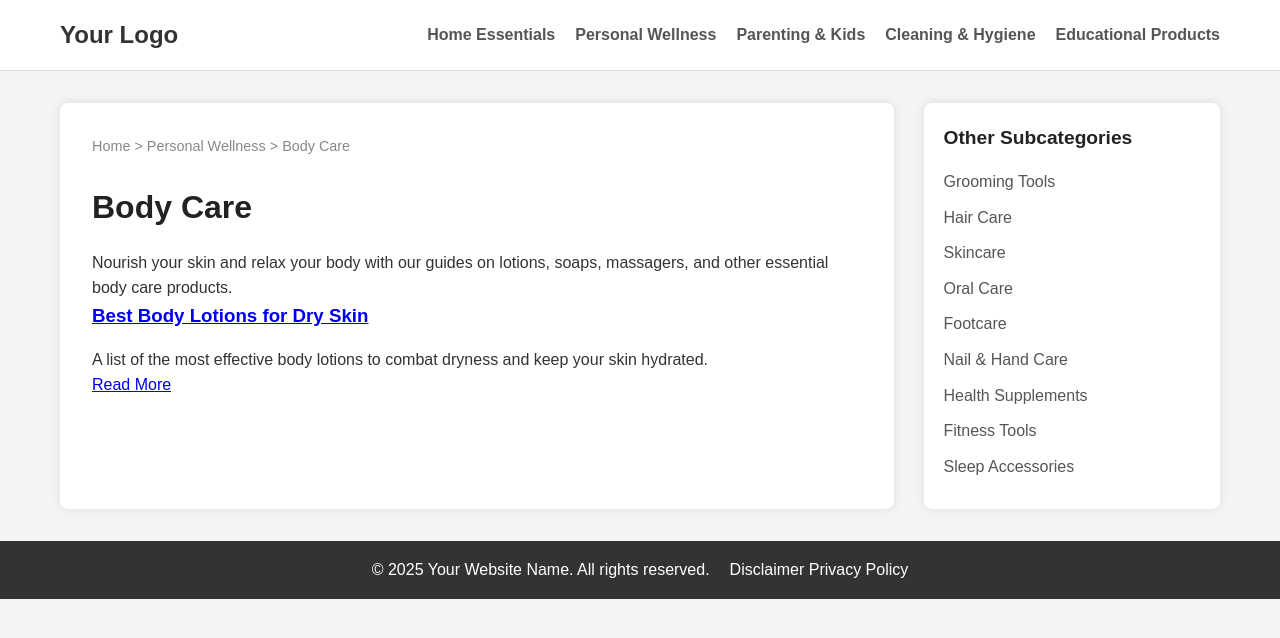
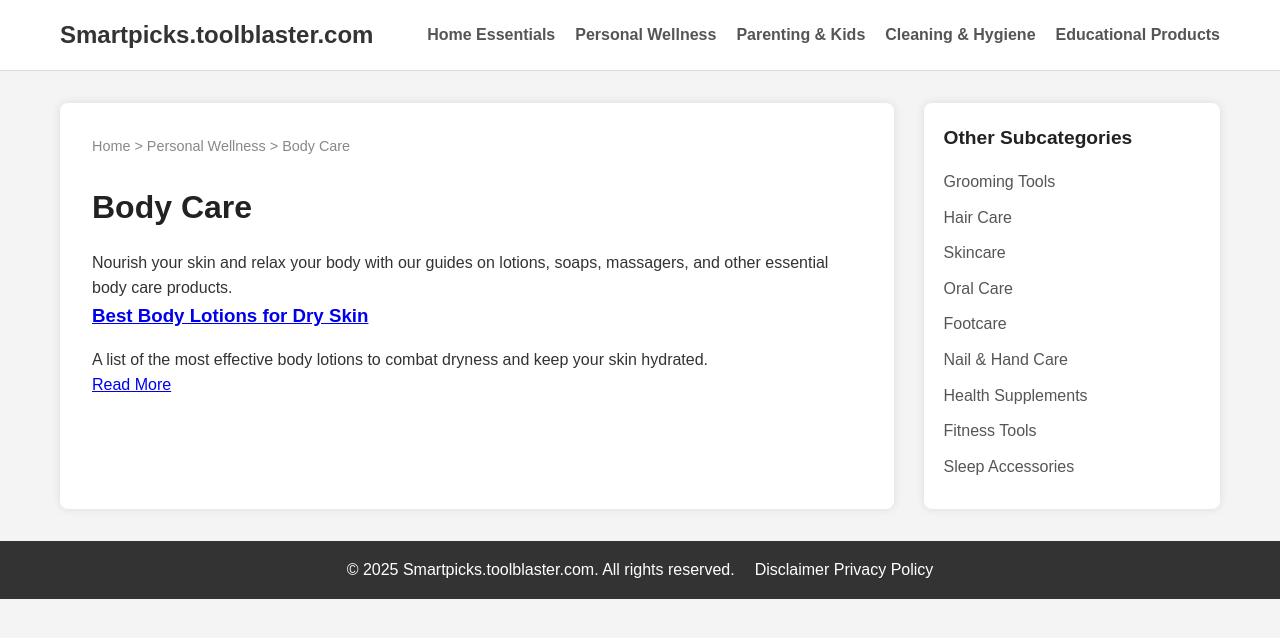
Before and after one commit to toolblaster/Amazon-affilate-site, a plain HTML site: page personal-wellness/body-care/index.html in a window 1280 px wide. Drawn offline with Linux system fonts and the light colour scheme.

Commit message:
Update index.html

```diff
--- a/personal-wellness/body-care/index.html
+++ b/personal-wellness/body-care/index.html
@@ -3,7 +3,7 @@
 <head>
     <meta charset="UTF-8">
     <meta name="viewport" content="width=device-width, initial-scale=1.0">
-    <title>Body Care - Your Website Name</title>
+    <title>Body Care - Smartpicks.toolblaster.com</title>
     <meta name="description" content="Everything you need for healthy skin, from lotions and soaps to loofahs and massagers.">
     <link rel="stylesheet" href="../../assets/css/styles.css">
 </head>
@@ -12,7 +12,7 @@
     <header>
         <div class="container">
             <div class="logo">
-                <a href="../../index.html">Your Logo</a>
+                <a href="../../index.html">Smartpicks.toolblaster.com</a>
             </div>
             <nav>
                 <ul>
@@ -64,7 +64,7 @@
 
     <footer>
         <div class="container">
-            <p>&copy; 2025 Your Website Name. All rights reserved.</p>
+            <p>&copy; 2025 Smartpicks.toolblaster.com. All rights reserved.</p>
             <div class="footer-nav">
                 <a href="../../disclaimer.html">Disclaimer</a>
                 <a href="#">Privacy Policy</a>
```
